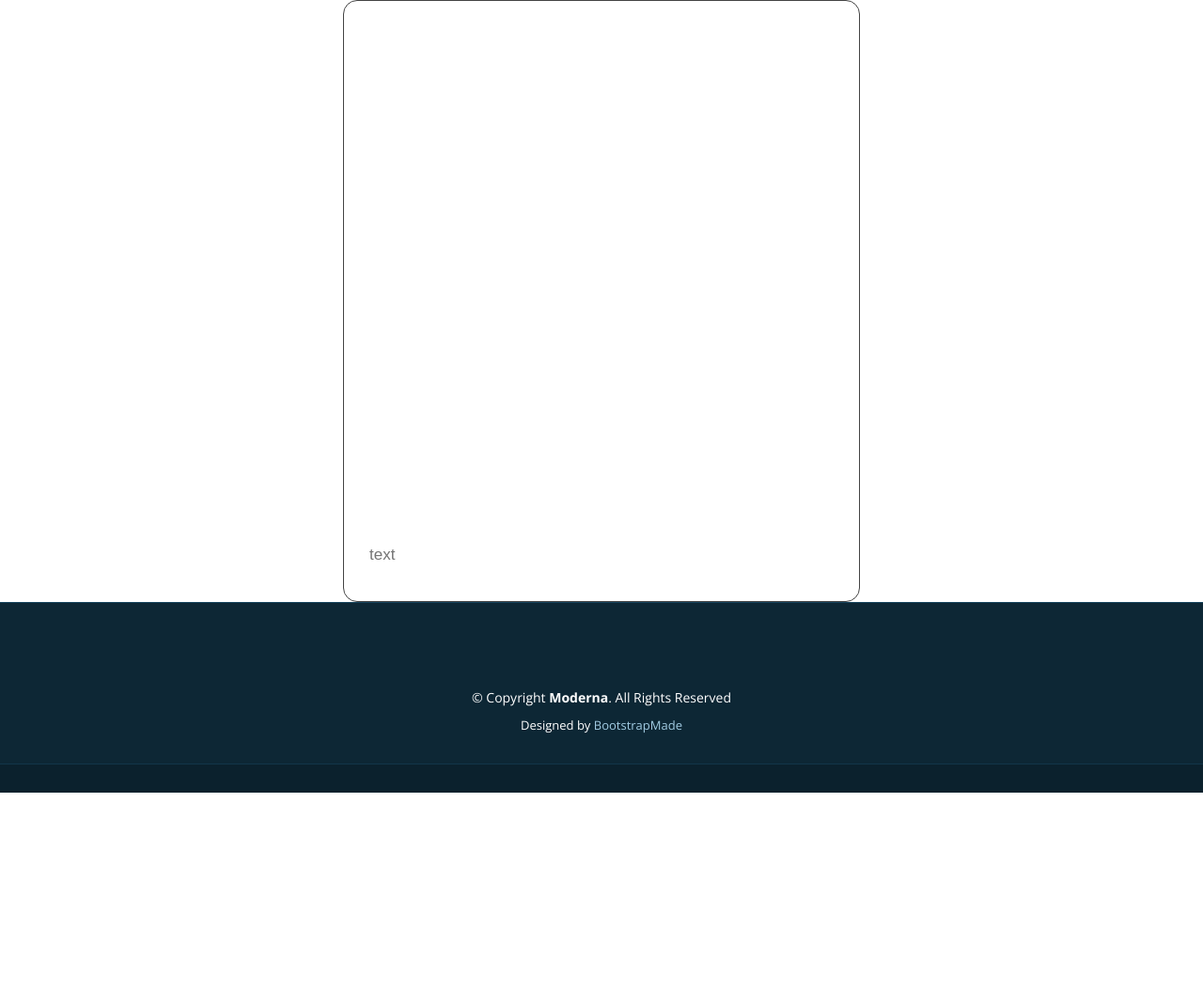
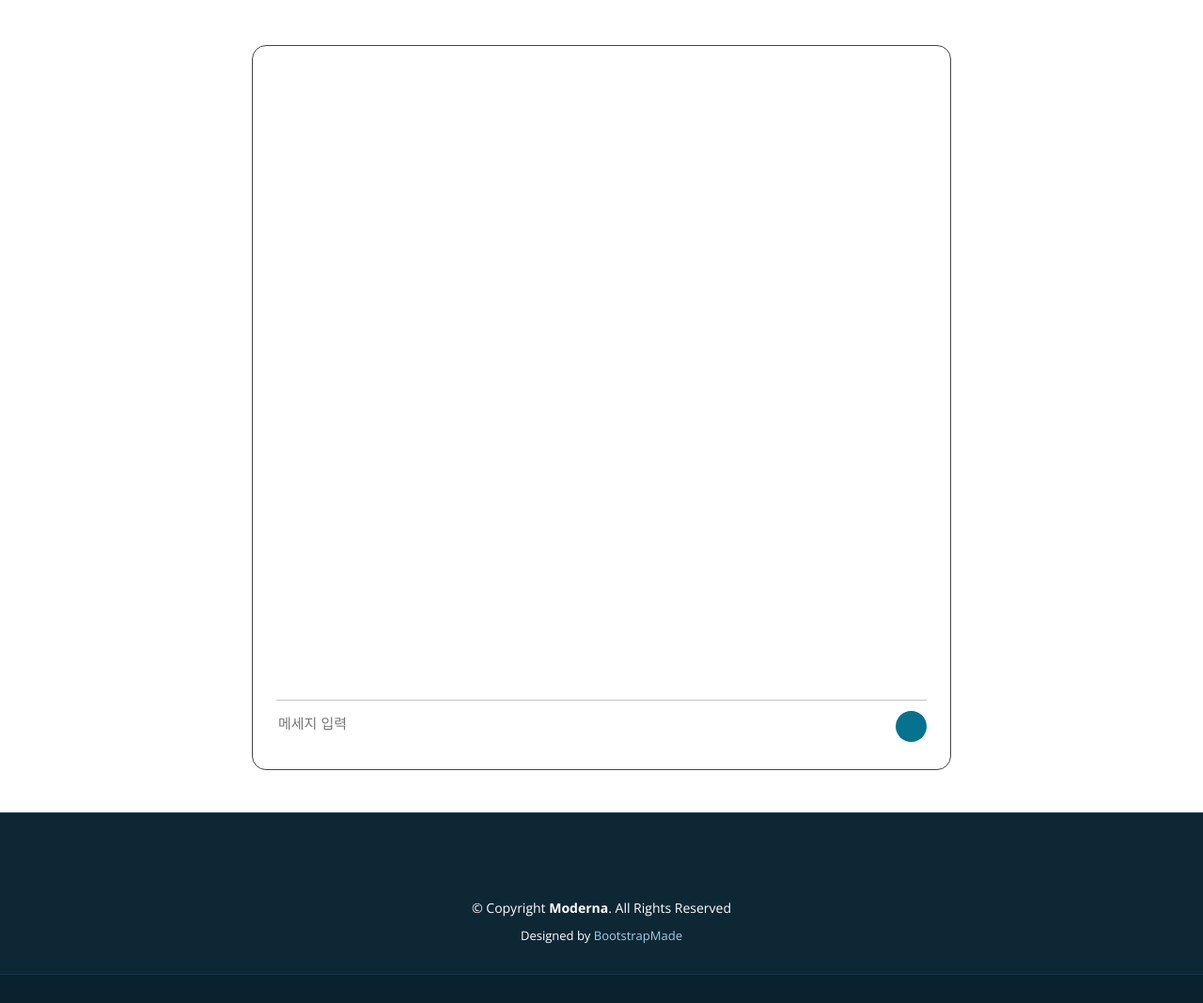
Before and after one commit to KW-SWTG/TG_ChatBot, a Django app: page /chatbot in a window 1280 px wide. Shown: the part 80-1148 px from the top of the page at 94% size. Before the commit the page ends 924 px from the top, so only its background shows below. Run offline with Django 3.2, Linux system fonts and the light colour scheme; some libraries are stand-ins or nearby versions.

Commit message:
스타일 적용 3

```diff
--- a/static/assets/css/new.css
+++ b/static/assets/css/new.css
@@ -1,7 +1,10 @@
 
 #bodybox{
-  margin: auto;
-  max-width: 550px;
+  margin-top: 128px;
+  margin-bottom: 45px;
+  margin-left: auto;
+  margin-right: auto;
+  max-width: 744px;
   font: 15px arial, sans-serif;
   background-color: white;
   border-style: solid;
@@ -32,11 +35,11 @@
    font: 15px arial, sans-serif;
 }
 
-#chatbox {
+/*#chatbox {
   font: 17px arial, sans-serif;
   height: 22px;
   width: 100%;
-}
+}*/
 
 h1 {
   margin: auto;
--- a/static/assets/css/want.css
+++ b/static/assets/css/want.css
@@ -89,10 +89,23 @@ img{ max-width:100%;}
 .mesgs {
   float: left;
   padding: 30px 15px 0 25px;
-  width: 60%;
+  width: 100%;
 }
-
- .sent_msg{
+div.msg_history::-webkit-scrollbar {
+    background-color: none;
+    width: 20px;
+    padding: ;
+}
+div.msg_history::-webkit-scrollbar-thumb {
+    background-color: #17455e;
+    border-radius: 10px;
+    background-clip: padding-box;
+    border: 4px solid transparent;
+}
+div.msg_history::-webkit-scrollbar-track {
+    background-color: none;
+}
+.sent_msg p{
   background: #05728f none repeat scroll 0 0;
   border-radius: 3px;
   font-size: 14px;
@@ -105,6 +118,7 @@ img{ max-width:100%;}
   float: right;
   width: 46%;
 }
+
 .input_msg_write input {
   background: rgba(0, 0, 0, 0) none repeat scroll 0 0;
   border: medium none;
@@ -128,8 +142,11 @@ img{ max-width:100%;}
   top: 11px;
   width: 33px;
 }
+#msg_list_bx{
+    height: 676px;
+}
 .messaging { padding: 0 0 50px 0;}
 .msg_history {
-  height: 516px;
+  height: 600px;
   overflow-y: auto;
 }
--- a/static/assets/js/new.js
+++ b/static/assets/js/new.js
@@ -24,6 +24,80 @@ function newEntry() {
   }
 }
 
+function btn_click()
+{
+    count=count+1;
+
+    lastUserMessage = document.getElementById("chatbox").value;
+
+    var for_user_one=document.createElement("div");
+    for_user_one.setAttribute("class", "outgoing_msg");
+    for_user_one.setAttribute("id", "outgoing_msg"+count);
+    parent_id=document.getElementById("msg_list_bx_real");//여기에다가 메세지를 만들어 줄거다! parent_id.appendChild("d")l해서
+    parent_id.appendChild(for_user_one);
+  //create("outgoing_msg","outgoing_msg"+count, parent_id);
+
+    var for_user=document.createElement("div");
+    for_user.setAttribute("class", "sent_msg");
+    for_user.setAttribute("id", "sent_msg");
+    parent_id=document.getElementById("outgoing_msg"+count);//여기에다가 메세지를 만들어 줄거다! parent_id.appendChild("d")l해서
+    parent_id.appendChild(for_user);
+    //create("sent_msg","sent_msg", parent_id);
+    var text=document.createTextNode(lastUserMessage);
+    var p_1=document.createElement('p');
+    for_user.appendChild(p_1);
+    p_1.appendChild(text);
+
+    let date=new Date();
+    var date_txt=date.toLocaleTimeString();
+    alert(date.toLocaleTimeString());
+    var date_time=document.createElement("span");
+    date_time.setAttribute("class", "time_date");
+    var text_date=document.createTextNode(date_txt);
+    for_user.appendChild(date_time);
+    date_time.appendChild(text_date);
+    //2.챗봇 메세지 보이기
+
+    setTimeout(function() {
+    var for_chat_one=document.createElement("div");
+    for_chat_one.setAttribute("class", "incoming_msg");
+    for_chat_one.setAttribute("id", "incoming_msg"+count);
+    parent_id=document.getElementById("msg_list_bx_real");//여기에다가 메세지를 만들어 줄거다! parent_id.appendChild("d")l해서
+    parent_id.appendChild(for_chat_one);
+    //create("incoming_msg", "incoming_msg"+count,parent_id);
+    var for_chat=document.createElement("div");
+    for_chat.setAttribute("class", "received_msg");
+    for_chat.setAttribute("id", "received_msg"+count);
+    parent_id=document.getElementById("incoming_msg"+count);//여기에다가 메세지를 만들어 줄거다! parent_id.appendChild("d")l해서
+    parent_id.appendChild(for_chat);
+    //create("received_msg","received_msg"+count,parent_id);
+    var for_chat_last=document.createElement("div");
+    for_chat_last.setAttribute("class", "received_withd_msg");
+    for_chat_last.setAttribute("id", "received_withd_msg");
+    parent_id=document.getElementById("received_msg"+count);
+    parent_id.appendChild(for_chat_last);
+    //create("received_withd_msg","received_withd_msg", parent_id);
+    var text_chat=document.createTextNode(lastUserMessage);
+    var p_2=document.createElement('p');
+    for_chat_last.appendChild(p_2);
+    p_2.appendChild(text_chat);
+
+    let date=new Date();
+    var date_txt=date.toLocaleTimeString();
+    var date_time=document.createElement("span");
+    date_time.setAttribute("class", "time_date");
+    var text_date=document.createTextNode(date_txt);
+    for_chat_last.appendChild(date_time);
+    date_time.appendChild(text_date);
+    }, 1000);
+
+
+    document.getElementById("chatbox").value = "";
+
+
+}
+
+
 document.onkeypress = keyPress;
 //if the key pressed is 'enter' runs the function newEntry()
 function keyPress(e) {
@@ -37,21 +111,35 @@ function keyPress(e) {
     //outgoing_msg
     //1. 유저 메세지 보이기
     count=count+1;
+
     lastUserMessage = document.getElementById("chatbox").value;
+
     var for_user_one=document.createElement("div");
     for_user_one.setAttribute("class", "outgoing_msg");
     for_user_one.setAttribute("id", "outgoing_msg"+count);
     parent_id=document.getElementById("msg_list_bx_real");//여기에다가 메세지를 만들어 줄거다! parent_id.appendChild("d")l해서
     parent_id.appendChild(for_user_one);
+  //create("outgoing_msg","outgoing_msg"+count, parent_id);
+
     var for_user=document.createElement("div");
     for_user.setAttribute("class", "sent_msg");
     for_user.setAttribute("id", "sent_msg");
     parent_id=document.getElementById("outgoing_msg"+count);//여기에다가 메세지를 만들어 줄거다! parent_id.appendChild("d")l해서
     parent_id.appendChild(for_user);
+    //create("sent_msg","sent_msg", parent_id);
     var text=document.createTextNode(lastUserMessage);
     var p_1=document.createElement('p');
     for_user.appendChild(p_1);
     p_1.appendChild(text);
+
+    let date=new Date();
+    var date_txt=date.toLocaleTimeString();
+    alert(date.toLocaleTimeString());
+    var date_time=document.createElement("span");
+    date_time.setAttribute("class", "time_date");
+    var text_date=document.createTextNode(date_txt);
+    for_user.appendChild(date_time);
+    date_time.appendChild(text_date);
     //2.챗봇 메세지 보이기
 
     setTimeout(function() {
@@ -60,22 +148,50 @@ function keyPress(e) {
     for_chat_one.setAttribute("id", "incoming_msg"+count);
     parent_id=document.getElementById("msg_list_bx_real");//여기에다가 메세지를 만들어 줄거다! parent_id.appendChild("d")l해서
     parent_id.appendChild(for_chat_one);
+    //create("incoming_msg", "incoming_msg"+count,parent_id);
     var for_chat=document.createElement("div");
     for_chat.setAttribute("class", "received_msg");
-    for_chat.setAttribute("id", "received_msg");
+    for_chat.setAttribute("id", "received_msg"+count);
     parent_id=document.getElementById("incoming_msg"+count);//여기에다가 메세지를 만들어 줄거다! parent_id.appendChild("d")l해서
     parent_id.appendChild(for_chat);
+    //create("received_msg","received_msg"+count,parent_id);
+    var for_chat_last=document.createElement("div");
+    for_chat_last.setAttribute("class", "received_withd_msg");
+    for_chat_last.setAttribute("id", "received_withd_msg");
+    parent_id=document.getElementById("received_msg"+count);
+    parent_id.appendChild(for_chat_last);
+    //create("received_withd_msg","received_withd_msg", parent_id);
     var text_chat=document.createTextNode(lastUserMessage);
     var p_2=document.createElement('p');
-    for_chat.appendChild(p_2);
+    for_chat_last.appendChild(p_2);
     p_2.appendChild(text_chat);
+
+    let date=new Date();
+    var date_txt=date.toLocaleTimeString();
+    var date_time=document.createElement("span");
+    date_time.setAttribute("class", "time_date");
+    var text_date=document.createTextNode(date_txt);
+    for_chat_last.appendChild(date_time);
+    date_time.appendChild(text_date);
     }, 1000);
+
 
     document.getElementById("chatbox").value = "";
     //2. 챗봇 메세지 보이기
 
+    //3. 날짜 추가
+
   }
-}
+}//<span class="time_date">p다음에 ㅠㅠ
+//arguments[i]로 arguments들을 불러올수 있다.
+//arguments.length
 function placeHolder() {
   document.getElementById("chatbox").placeholder = "";
 }
+function create()
+{
+    var element=document.createElement("div");
+    element.setAttribute("class",arguments[0]);
+    element.setAttribute("id",arguments[1]);
+    arguments[2].appendChild(element);
+}
--- a/template/chat_page.html
+++ b/template/chat_page.html
@@ -14,16 +14,16 @@
     <link href="{%static 'assets/css/new.css' %}" rel="stylesheet" type="text/css">
     <link href="{%static 'assets/css/want.css' %}" rel="stylesheet" type="text/css">
     <div id="msg_list_bx">
-        <div class="megs">
             <div class="mesgs">
                 <div class="msg_history" id="msg_list_bx_real">
                 </div>
             </div>
+    </div>
+    <div class="type_msg">
+        <div class="input_msg_write">
+            <input class="write_msg" type="text" id="chatbox" placeholder="메세지 입력">
+            <button class="msg_send_btn" type="button" onclick="btn_click();"><i class="fa fa-papper-plane-o" aria-hidden="true"></i></button>
         </div>
-
-    </div>
-    <div class="input_msg_write">
-        <input type="text" name="chat" id="chatbox" placeholder="text"><!--onfocus="placeHolder()" 작동안돼고 지랄이냐씨발-->
     </div>
 </div>
 </div>
```
